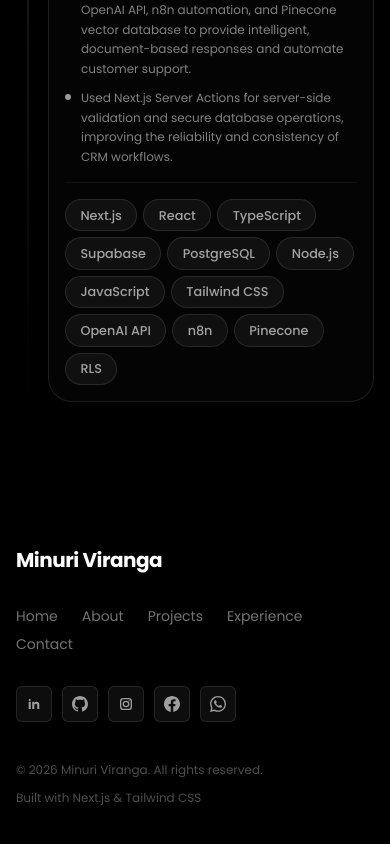
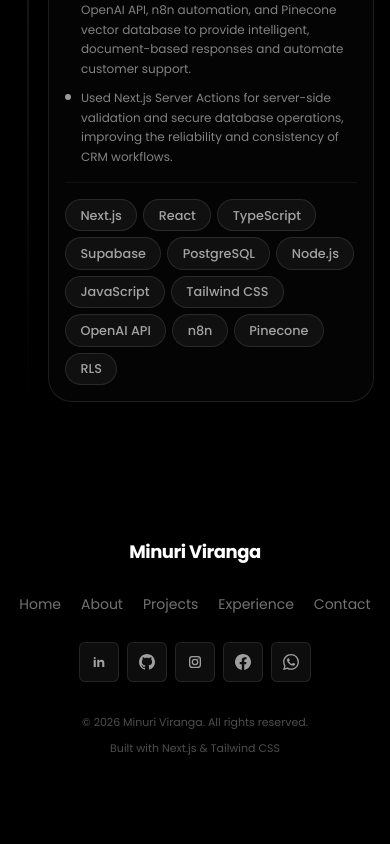
Before and after one commit to minu2003/my-portfolio, a Next.js app: page / in a window 390 px wide. Shown: the part 8090-8934 px from the top of the page. After the commit the page ends 8880 px from the top, so only its background shows below. Built offline with nearby package versions, Linux system fonts and the light colour scheme.

Commit message:
update footer

```diff
--- a/app/components/footer.js
+++ b/app/components/footer.js
@@ -63,37 +63,37 @@
   ];
 
   return (
-    <footer className="relative mt-10">
-      <div className="max-w-6xl mx-auto px-4 sm:px-6 py-10 sm:py-12">
-        {/* Top row: Name | Links | Social */}
-        <div className="flex flex-col lg:flex-row lg:items-center justify-between gap-8 mb-10 sm:mb-14">
+    <footer className="relative mt-10 overflow-hidden">
+      <div className="max-w-6xl mx-auto px-4 sm:px-6 py-8 sm:py-10 lg:py-12">
+        {/* Top: Name | Links | Social */}
+        <div className="flex flex-col items-center lg:flex-row lg:items-center lg:justify-between gap-6 sm:gap-8 mb-8 sm:mb-10 lg:mb-14">
           <Link
             href="/"
-            className="text-xl sm:text-2xl font-bold text-white tracking-tight shrink-0"
+            className="text-lg sm:text-xl lg:text-2xl font-bold text-white tracking-tight shrink-0 text-center lg:text-left"
           >
             Minuri Viranga
           </Link>
 
-          <nav className="flex flex-wrap gap-x-6 sm:gap-x-8 gap-y-2">
+          <nav className="flex flex-wrap items-center justify-center gap-x-5 sm:gap-x-7 gap-y-2.5 max-w-md lg:max-w-none">
             {navigationLinks.map((link) => (
               <Link
                 key={link.name}
                 href={link.href}
-                className="text-sm text-white/45 hover:text-white transition-colors duration-300"
+                className="text-sm text-white/45 hover:text-white active:text-white transition-colors duration-300 py-1"
               >
                 {link.name}
               </Link>
             ))}
           </nav>
 
-          <div className="flex items-center gap-2.5 shrink-0">
+          <div className="flex items-center justify-center gap-2 sm:gap-2.5 shrink-0">
             {socialLinks.map(({ name, href, icon }) => (
               <a
                 key={name}
                 href={href}
                 target="_blank"
                 rel="noopener noreferrer"
-                className="w-9 h-9 rounded-md bg-white/5 border border-white/10 flex items-center justify-center text-white/60 hover:text-white hover:bg-white/10 hover:border-white/20 transition-all duration-300"
+                className="w-10 h-10 sm:w-9 sm:h-9 rounded-md bg-white/5 border border-white/10 flex items-center justify-center text-white/60 hover:text-white hover:bg-white/10 hover:border-white/20 active:bg-white/10 transition-all duration-300"
                 aria-label={name}
               >
                 {icon}
@@ -102,12 +102,12 @@
           </div>
         </div>
 
-        {/* Bottom row */}
-        <div className="flex flex-col sm:flex-row justify-between items-start sm:items-center gap-3">
-          <p className="text-xs text-white/30">
+        {/* Bottom */}
+        <div className="flex flex-col sm:flex-row justify-center lg:justify-between items-center gap-2 sm:gap-3 text-center lg:text-left">
+          <p className="text-[11px] sm:text-xs text-white/30 leading-relaxed">
             © {currentYear} Minuri Viranga. All rights reserved.
           </p>
-          <p className="text-xs text-white/30">
+          <p className="text-[11px] sm:text-xs text-white/30 leading-relaxed">
             Built with Next.js & Tailwind CSS
           </p>
         </div>
```
